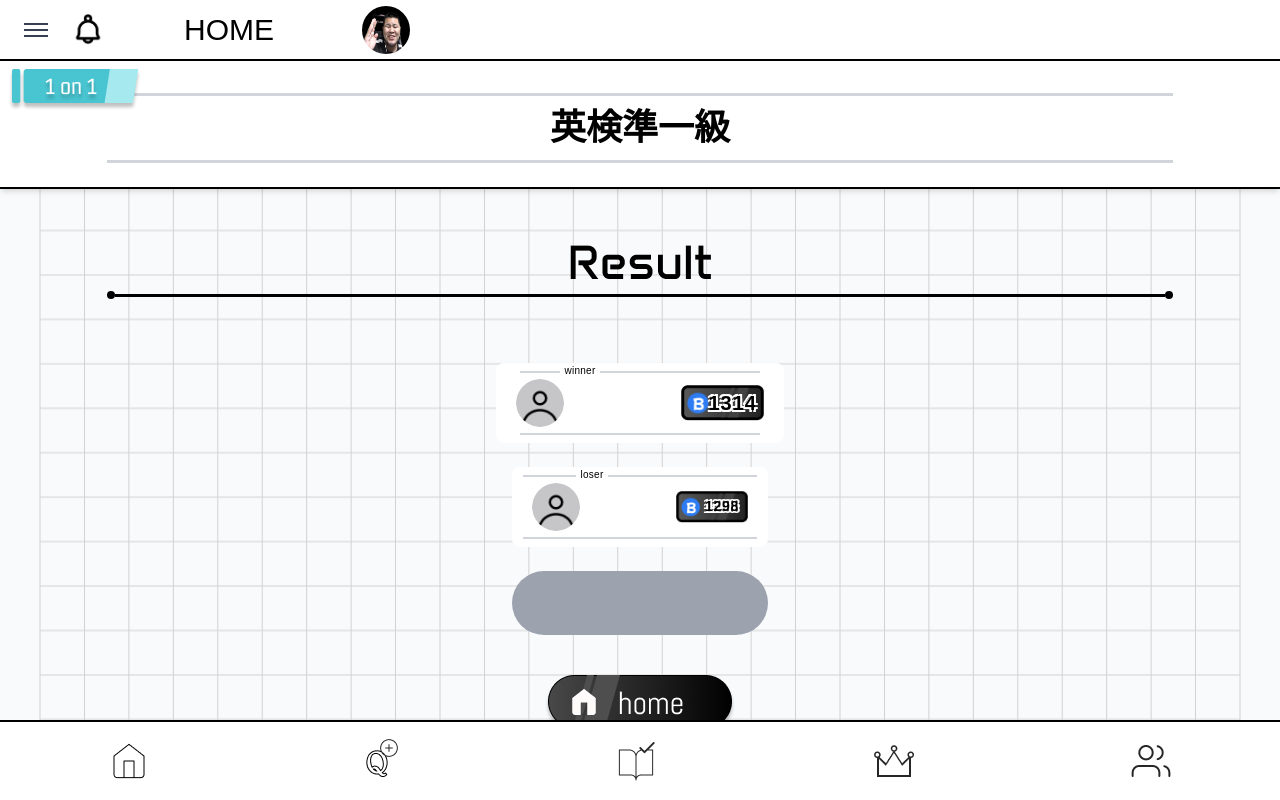
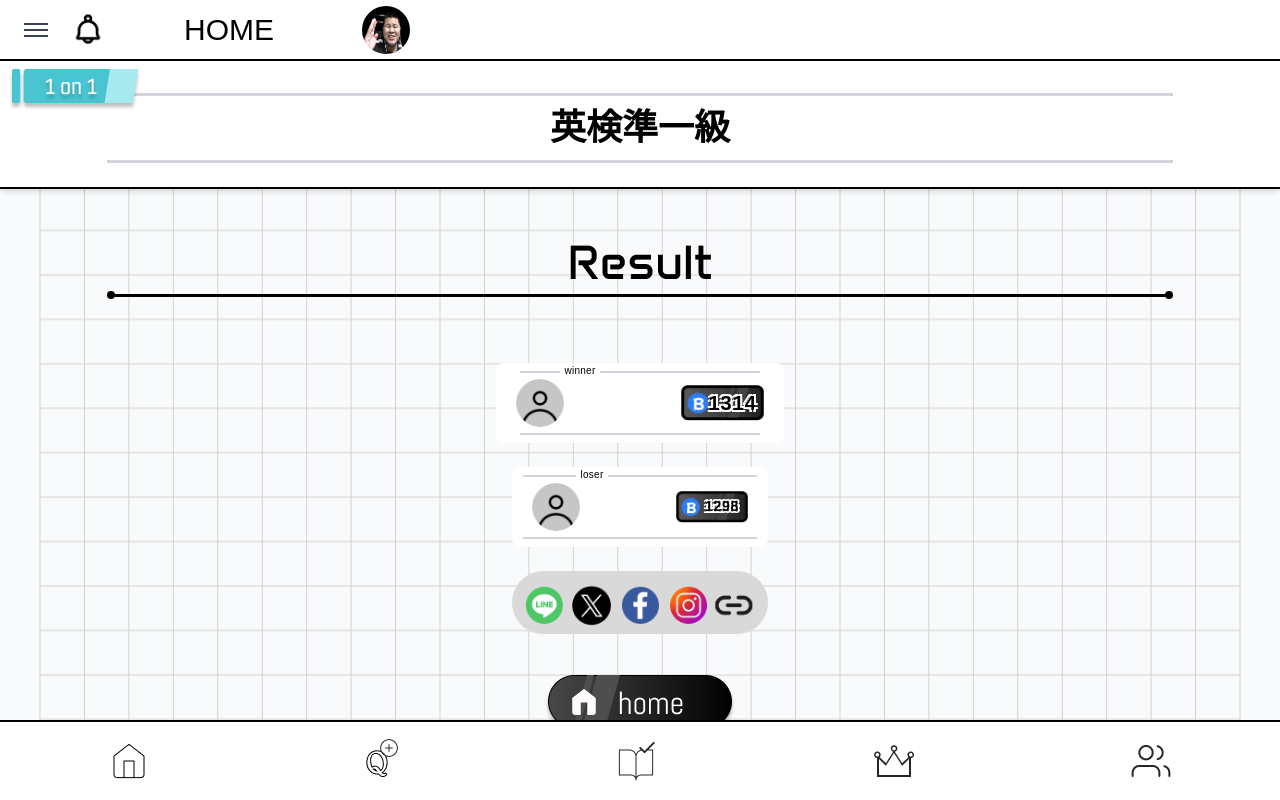
Before and after one commit to Kazu-1024/kazuyoshi-temp-, a React (Create React App) app: page /Result in a window 1280 px wide. Built offline with nearby package versions, Linux system fonts and the light colour scheme; the HTML template or start-up script is replaced by a standard one.

Commit message:
shareをimgでとりあえず表示

```diff
--- a/src/components/Result/Result.jsx
+++ b/src/components/Result/Result.jsx
@@ -5,6 +5,7 @@ import ResultText from '../../assets/images/ResultText.png'
 import defaultIcon from '../../assets/images/defaultIcon.png';
 import HomeRouteButton from '../../assets/images/homeRouteButton.png';
 import ratingBg from "../../assets/images/ratingBg.png";
+import shareImg from "../../assets/images/share.png";
 
 const Result = () => {
   const navigate = useNavigate();
@@ -87,8 +88,11 @@ const Result = () => {
           </div>
           {/* 共有リンクとボタンのセクション */}
           <div className="flex flex-col items-center w-full mt-auto">
-            <div className="w-64 h-16 rounded-full bg-gray-400 mb-10">
-              {/* 共有リンクの内容を追記 */}
+            {/* 共有リンクをとりあえず画像で表示してる */}
+            {/* <div className="w-64 h-16 rounded-full bg-gray-400 mb-10">
+            </div> */}
+            <div className="w-64 h-16 mb-10">
+              <img src={shareImg} className="object-cover" />
             </div>
             <button className="mx-auto mb-16" onClick={() => navigate('/')}>
               <img src={HomeRouteButton} alt="Home" />
```
Also changed, not shown: src/assets/images/share.png (added).
